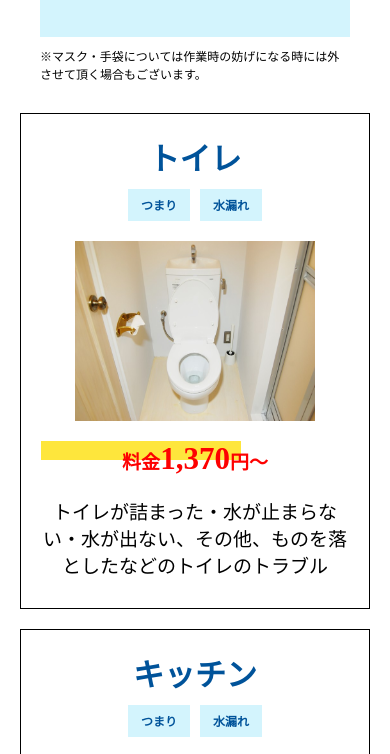
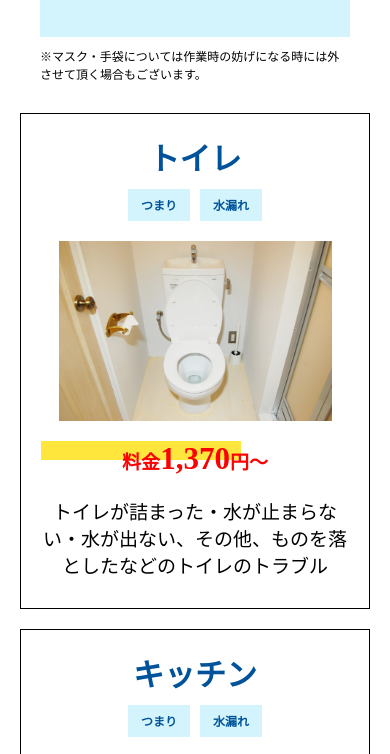
Before and after one commit to ympon/suidou999, a plain HTML site: page index.html in a window 390 px wide. Shown: the part 2263-3017 px from the top of the page. Drawn offline with Linux system fonts and the light colour scheme; grey boxes are pictures that could not be loaded.

Commit message:
画像幅修正

```diff
--- a/style.css
+++ b/style.css
@@ -649,7 +649,7 @@ ul,li {
     height: 32px;
   }
   .repair-img {
-    width: 240px;
+    width: 70vw;
     height: 180px;
   }
   .fee-line {
```
